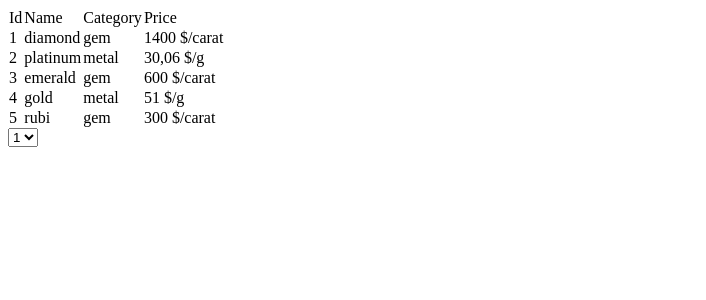
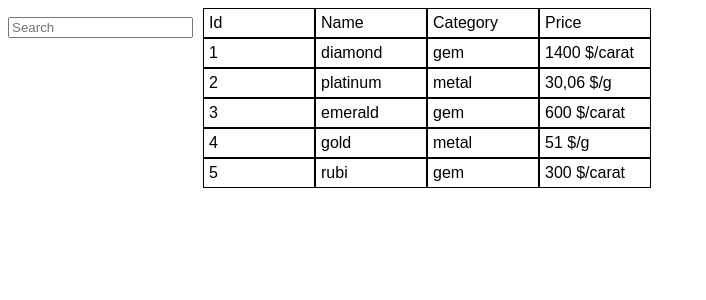
Before and after one commit to mdoloresng/Angular, an Angular app in the folder my-project/: page / in a window 1280 px wide. Shown: the top 300 px of the page, without its empty margins (0-706 px from the left). Built offline with nearby package versions, Linux system fonts and the light colour scheme.

Commit message:
Added pipe filter (search, not dropdown)

```diff
--- a/my-project/src/app/app.component.html
+++ b/my-project/src/app/app.component.html
@@ -1,2 +1 @@
 <app-product-table></app-product-table>
-<app-drowpdown-list></app-drowpdown-list>
--- a/my-project/src/app/app.module.ts
+++ b/my-project/src/app/app.module.ts
@@ -1,16 +1,16 @@
 import { NgModule } from '@angular/core';
 import { BrowserModule } from '@angular/platform-browser';
 import { FormsModule } from '@angular/forms';
+import { FilterPipe } from './pipes/filter.pipe';
 
 import { AppComponent } from './app.component';
 import { ProductTableComponent } from './product-table/product-table.component';
-import { DrowpdownListComponent } from './drowpdown-list/drowpdown-list.component';
 
 @NgModule({
   declarations: [
     AppComponent,
     ProductTableComponent,
-    DrowpdownListComponent,
+    FilterPipe
   ],
   imports: [
     BrowserModule,
--- a/my-project/src/app/drowpdown-list/drowpdown-list.component.html
+++ /dev/null
@@ -1,10 +0,0 @@
-<div>
-    <select>
-        <option>
-            1
-        </option>
-        <option>
-            2
-        </option>
-    </select>
-</div>
--- a/my-project/src/app/drowpdown-list/drowpdown-list.component.ts
+++ /dev/null
@@ -1,12 +0,0 @@
-import { Component } from '@angular/core';
-
-@Component({
-  selector: 'app-drowpdown-list',
-  templateUrl: './drowpdown-list.component.html',
-  styleUrls: ['./drowpdown-list.component.css']
-})
-export class DrowpdownListComponent {
-  filterData() {
-    console.log("this will filter stuff");
-  }
-}
--- /dev/null
+++ b/my-project/src/app/pipes/filter.pipe.ts
@@ -0,0 +1,17 @@
+import { Pipe, PipeTransform } from '@angular/core';
+
+@Pipe({
+  name: 'filter'
+})
+export class FilterPipe implements PipeTransform {
+
+  transform(value: any, arg: any): any {
+    const resultPosts = [];
+    for (const post of value) {
+      if (post.category.indexOf(arg) > -1) {
+        resultPosts.push(post);
+      }
+    }
+    return resultPosts;
+  }
+}
--- a/my-project/src/app/product-table/product-table.component.css
+++ b/my-project/src/app/product-table/product-table.component.css
@@ -0,0 +1,13 @@
+input {
+    margin-right: 10px;
+}
+
+tr, td {
+    border: 1px solid;
+}
+
+td {
+    font-family: Arial, Helvetica, sans-serif;
+    width: 100px;
+    padding: 5px;
+}
--- a/my-project/src/app/product-table/product-table.component.html
+++ b/my-project/src/app/product-table/product-table.component.html
@@ -1,3 +1,5 @@
+<input type="text" placeholder="Search" name="filterProduct" [(ngModel)]="filterProduct">
+
 <tbody>
     <tr>
         <td>Id</td>
@@ -5,7 +7,7 @@
         <td>Category</td>
         <td>Price</td>
     </tr>
-    <tr *ngFor="let product of products">
+    <tr *ngFor="let product of products | filter: filterProduct">
         <td> {{product.id}}</td>
         <td> {{product.name}}</td>
         <td> {{product.category}}</td>
--- a/my-project/src/app/product-table/product-table.component.ts
+++ b/my-project/src/app/product-table/product-table.component.ts
@@ -6,6 +6,7 @@ import { Component } from '@angular/core';
   styleUrls: ['./product-table.component.css']
 })
 export class ProductTableComponent {
+  filterProduct = '';
   products: any = [
     { id: 1,
       name: "diamond",
```
Also changed, not shown: my-project/src/app/drowpdown-list/drowpdown-list.component.css (deleted), 2 other files (tests, documents, lock files or other folders).
